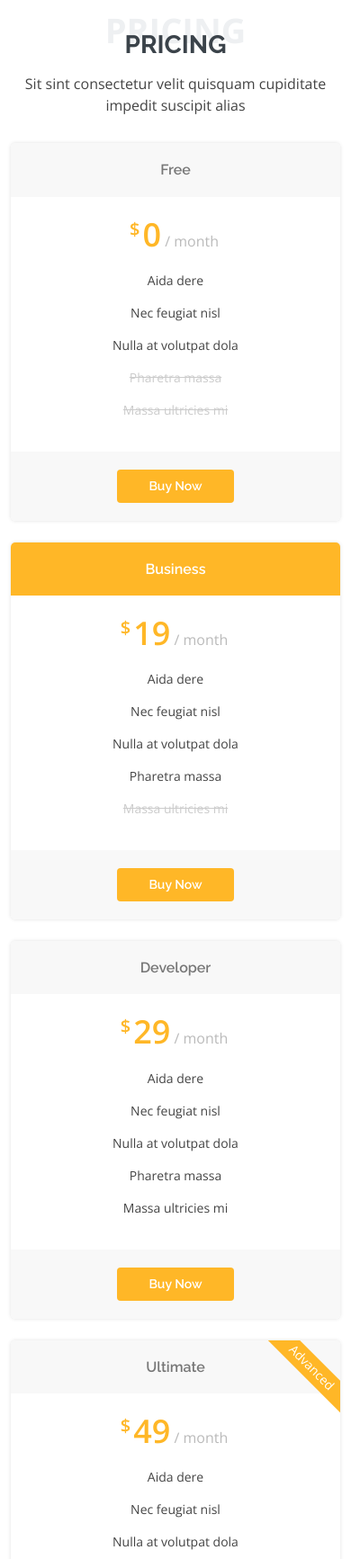
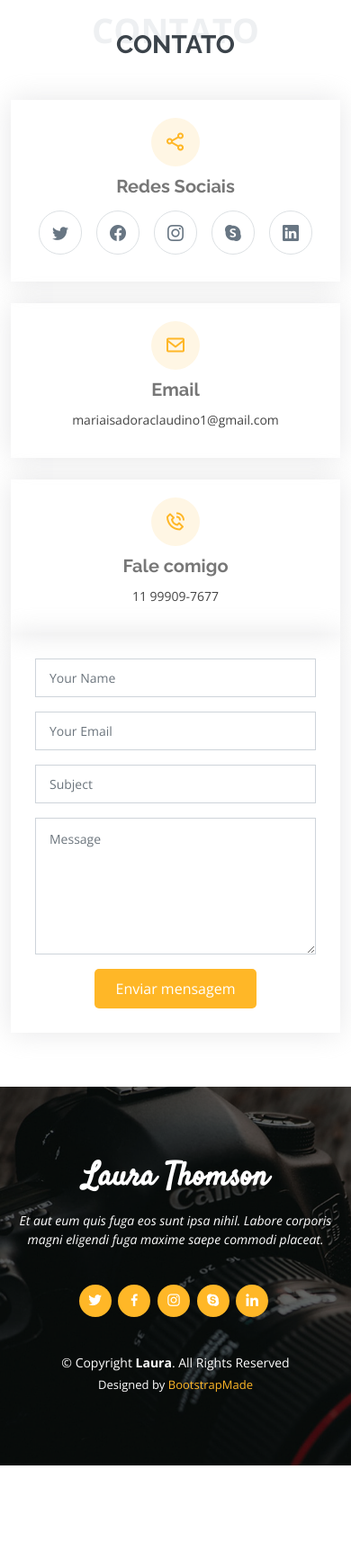
Before and after one commit to ProjetosMariaisadora/Site-Botstrap-curriculo, a plain HTML site: page index.html in a window 390 px wide. Shown: the part 8098-9831 px from the top of the page at 90% size. After the commit the page ends 9727 px from the top, so only its background shows below. Drawn offline with nearby package versions, Linux system fonts and the light colour scheme.

Commit message:
Add files via upload

```diff
--- a/index.html
+++ b/index.html
@@ -410,100 +410,13 @@
       </div>
     </section><!-- End My Portfolio Section -->
 
-    <!-- ======= Pricing Section ======= -->
-    <section id="pricing" class="pricing">
-      <div class="container">
-
-        <div class="section-title">
-          <span>Pricing</span>
-          <h2>Pricing</h2>
-          <p>Sit sint consectetur velit quisquam cupiditate impedit suscipit alias</p>
-        </div>
-
-        <div class="row">
-
-          <div class="col-lg-3 col-md-6">
-            <div class="box">
-              <h3>Free</h3>
-              <h4><sup>$</sup>0<span> / month</span></h4>
-              <ul>
-                <li>Aida dere</li>
-                <li>Nec feugiat nisl</li>
-                <li>Nulla at volutpat dola</li>
-                <li class="na">Pharetra massa</li>
-                <li class="na">Massa ultricies mi</li>
-              </ul>
-              <div class="btn-wrap">
-                <a href="#" class="btn-buy">Buy Now</a>
-              </div>
-            </div>
-          </div>
-
-          <div class="col-lg-3 col-md-6 mt-4 mt-md-0">
-            <div class="box featured">
-              <h3>Business</h3>
-              <h4><sup>$</sup>19<span> / month</span></h4>
-              <ul>
-                <li>Aida dere</li>
-                <li>Nec feugiat nisl</li>
-                <li>Nulla at volutpat dola</li>
-                <li>Pharetra massa</li>
-                <li class="na">Massa ultricies mi</li>
-              </ul>
-              <div class="btn-wrap">
-                <a href="#" class="btn-buy">Buy Now</a>
-              </div>
-            </div>
-          </div>
-
-          <div class="col-lg-3 col-md-6 mt-4 mt-lg-0">
-            <div class="box">
-              <h3>Developer</h3>
-              <h4><sup>$</sup>29<span> / month</span></h4>
-              <ul>
-                <li>Aida dere</li>
-                <li>Nec feugiat nisl</li>
-                <li>Nulla at volutpat dola</li>
-                <li>Pharetra massa</li>
-                <li>Massa ultricies mi</li>
-              </ul>
-              <div class="btn-wrap">
-                <a href="#" class="btn-buy">Buy Now</a>
-              </div>
-            </div>
-          </div>
-
-          <div class="col-lg-3 col-md-6 mt-4 mt-lg-0">
-            <div class="box">
-              <span class="advanced">Advanced</span>
-              <h3>Ultimate</h3>
-              <h4><sup>$</sup>49<span> / month</span></h4>
-              <ul>
-                <li>Aida dere</li>
-                <li>Nec feugiat nisl</li>
-                <li>Nulla at volutpat dola</li>
-                <li>Pharetra massa</li>
-                <li>Massa ultricies mi</li>
-              </ul>
-              <div class="btn-wrap">
-                <a href="#" class="btn-buy">Buy Now</a>
-              </div>
-            </div>
-          </div>
-
-        </div>
-
-      </div>
-    </section><!-- End Pricing Section -->
-
     <!-- ======= Contact Me Section ======= -->
     <section id="contact" class="contact">
       <div class="container">
 
         <div class="section-title">
-          <span>Contact Me</span>
-          <h2>Contact Me</h2>
-          <p>Sit sint consectetur velit quisquam cupiditate impedit suscipit alias</p>
+          <span>Contato</span>
+          <h2>Contato</h2>
         </div>
 
         <div class="row">
@@ -514,7 +427,7 @@
               <div class="col-md-12">
                 <div class="info-box">
                   <i class="bx bx-share-alt"></i>
-                  <h3>Social Profiles</h3>
+                  <h3>Redes Sociais</h3>
                   <div class="social-links">
                     <a href="#" class="twitter"><i class="bi bi-twitter"></i></a>
                     <a href="#" class="facebook"><i class="bi bi-facebook"></i></a>
@@ -527,15 +440,15 @@
               <div class="col-md-6">
                 <div class="info-box mt-4">
                   <i class="bx bx-envelope"></i>
-                  <h3>Email Me</h3>
-                  <p>contact@example.com</p>
+                  <h3>Email</h3>
+                  <p>mariaisadoraclaudino1@gmail.com</p>
                 </div>
               </div>
               <div class="col-md-6">
                 <div class="info-box mt-4">
                   <i class="bx bx-phone-call"></i>
-                  <h3>Call Me</h3>
-                  <p>+1 5589 55488 55</p>
+                  <h3>Fale comigo</h3>
+                  <p>11 99909-7677</p>
                 </div>
               </div>
             </div>
@@ -559,11 +472,11 @@
                 <textarea class="form-control" name="message" rows="6" placeholder="Message" required></textarea>
               </div>
               <div class="my-3">
-                <div class="loading">Loading</div>
+                <div class="loading">Carregando</div>
                 <div class="error-message"></div>
-                <div class="sent-message">Your message has been sent. Thank you!</div>
+                <div class="sent-message">Sua mensagem foi enviada! Obrigada</div>
               </div>
-              <div class="text-center"><button type="submit">Send Message</button></div>
+              <div class="text-center"><button type="submit">Enviar mensagem</button></div>
             </form>
           </div>
 
```
